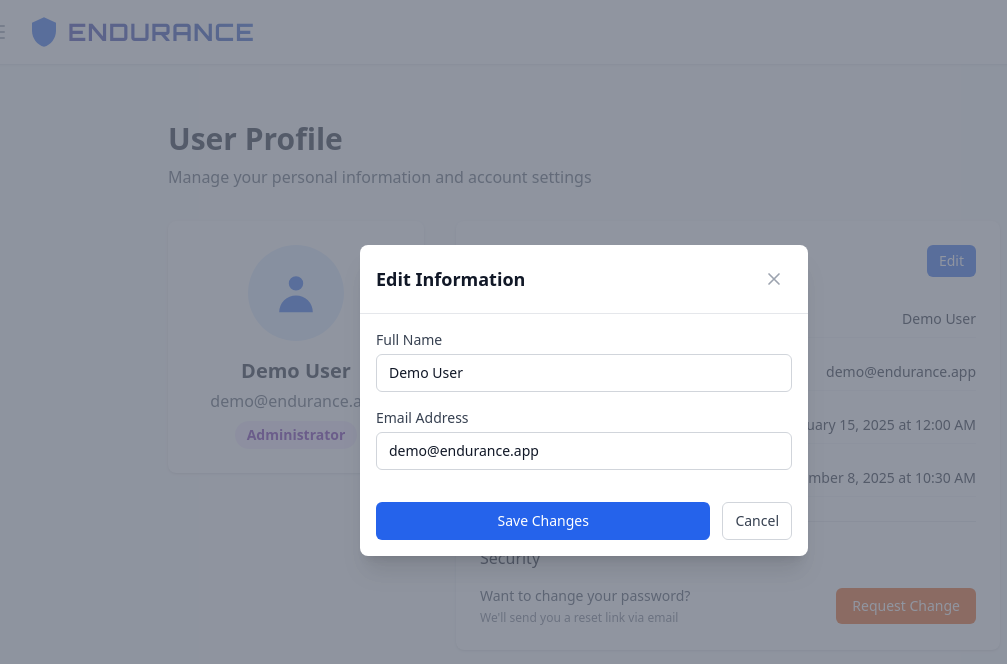
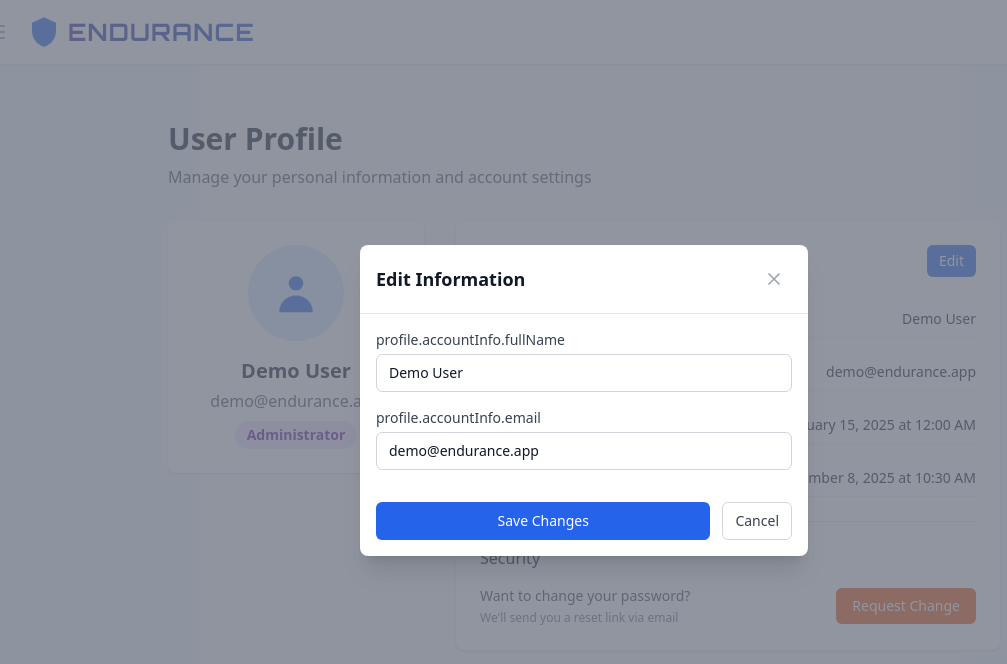
Before and after one commit to Jhan-Torres/endurance-2.0, a Vue app: page /profile in a window 1280 px wide. Both pictures are taken after a click on the button "Edit". Shown: the top 664 px of the page, without its empty margins (56-1063 px from the left). Built offline with nearby package versions, Linux system fonts and the light colour scheme.

Commit message:
fix: fix i18n implementation

```diff
--- a/src/features/profile/components/EditProfileModal.vue
+++ b/src/features/profile/components/EditProfileModal.vue
@@ -38,7 +38,7 @@
           class="flex items-center justify-between p-4 border-b border-gray-200 dark:border-gray-700"
         >
           <h2 class="text-lg font-semibold text-gray-900 dark:text-white">
-            {{ isSpanish ? "Editar Información" : "Edit Information" }}
+            {{ t("profile.editInformation") }}
           </h2>
           <button
             @click="closeModal"
@@ -68,7 +68,7 @@
               <label
                 class="block text-sm font-medium text-gray-700 dark:text-gray-300 mb-1"
               >
-                {{ isSpanish ? "Nombre Completo" : "Full Name" }}
+                {{ t("profile.accountInfo.fullName") }}
               </label>
               <input
                 v-model="formData.name"
@@ -83,7 +83,7 @@
               <label
                 class="block text-sm font-medium text-gray-700 dark:text-gray-300 mb-1"
               >
-                {{ isSpanish ? "Correo Electrónico" : "Email Address" }}
+                {{ t("profile.accountInfo.email") }}
               </label>
               <input
                 v-model="formData.email"
@@ -104,22 +104,14 @@
                   v-if="loading"
                   class="inline-block animate-spin rounded-full h-4 w-4 border-b-2 border-white mr-2"
                 ></span>
-                {{
-                  loading
-                    ? isSpanish
-                      ? "Guardando..."
-                      : "Saving..."
-                    : isSpanish
-                    ? "Guardar Cambios"
-                    : "Save Changes"
-                }}
+                {{ loading ? t("common.saving") : t("common.saveChanges") }}
               </button>
               <button
                 type="button"
                 @click="closeModal"
                 class="px-3 py-2 text-gray-700 dark:text-gray-300 text-sm font-medium border border-gray-300 dark:border-gray-600 rounded-md hover:bg-gray-50 dark:hover:bg-gray-700 focus:outline-none focus:ring-2 focus:ring-offset-2 focus:ring-primary-500 transition-colors"
               >
-                {{ isSpanish ? "Cancelar" : "Cancel" }}
+                {{ t("common.cancel") }}
               </button>
             </div>
           </form>
@@ -133,7 +125,7 @@
 import { ref, watch, onMounted, onUnmounted } from "vue";
 import { useLanguage } from "../../../shared/composables/useLanguage";
 
-const { isSpanish } = useLanguage();
+const { t } = useLanguage();
 
 interface UserProfile {
   id: string;
--- a/src/features/profile/components/ProfileCard.vue
+++ b/src/features/profile/components/ProfileCard.vue
@@ -42,7 +42,7 @@
 <script setup lang="ts">
 import { useLanguage } from "../../../shared/composables/useLanguage";
 
-const { isSpanish } = useLanguage();
+const { t } = useLanguage();
 
 interface UserProfile {
   id: string;
@@ -62,9 +62,9 @@ defineProps<Props>();
 // Helper functions
 const getRoleLabel = (role: string) => {
   const labels = {
-    admin: isSpanish.value ? "Administrador" : "Administrator",
-    user: isSpanish.value ? "Usuario" : "User",
-    guest: isSpanish.value ? "Invitado" : "Guest",
+    admin: t("profile.roles.admin"),
+    user: t("profile.roles.user"),
+    guest: t("profile.roles.guest"),
   };
   return labels[role as keyof typeof labels] || role;
 };
--- a/src/features/profile/components/ProfilePage.vue
+++ b/src/features/profile/components/ProfilePage.vue
@@ -6,14 +6,10 @@
       <!-- Page Header -->
       <header class="mb-8">
         <h1 class="text-3xl font-bold text-gray-900 dark:text-white">
-          {{ isSpanish ? "Perfil de Usuario" : "User Profile" }}
+          {{ t("profile.title") }}
         </h1>
         <p class="mt-2 text-gray-600 dark:text-gray-400">
-          {{
-            isSpanish
-              ? "Administra tu información personal y configuración de cuenta"
-              : "Manage your personal information and account settings"
-          }}
+          {{ t("profile.description") }}
         </p>
       </header>
 
@@ -30,16 +26,14 @@
             <div class="p-6">
               <div class="flex items-center justify-between mb-6">
                 <h3 class="text-lg font-medium text-gray-900 dark:text-white">
-                  {{
-                    isSpanish ? "Información de Cuenta" : "Account Information"
-                  }}
+                  {{ t("profile.accountInfo") }}
                 </h3>
                 <button
                   @click="openEditModal"
                   type="button"
                   class="px-3 py-1.5 text-sm bg-primary-600 hover:bg-primary-700 text-white rounded-md transition-colors duration-200"
                 >
-                  {{ isSpanish ? "Editar" : "Edit" }}
+                  {{ t("common.edit") }}
                 </button>
               </div>
 
@@ -52,7 +46,7 @@
                   <span
                     class="text-sm font-medium text-gray-700 dark:text-gray-300"
                   >
-                    {{ isSpanish ? "Nombre Completo" : "Full Name" }}
+                    {{ t("profile.fullName") }}
                   </span>
                   <span class="text-sm text-gray-900 dark:text-white">
                     {{ userProfile.name }}
@@ -66,7 +60,7 @@
                   <span
                     class="text-sm font-medium text-gray-700 dark:text-gray-300"
                   >
-                    {{ isSpanish ? "Correo Electrónico" : "Email Address" }}
+                    {{ t("profile.email") }}
                   </span>
                   <span class="text-sm text-gray-900 dark:text-white">
                     {{ userProfile.email }}
@@ -80,7 +74,7 @@
                   <span
                     class="text-sm font-medium text-gray-700 dark:text-gray-300"
                   >
-                    {{ isSpanish ? "Fecha de Registro" : "Member Since" }}
+                    {{ t("profile.memberSince") }}
                   </span>
                   <span class="text-sm text-gray-900 dark:text-white">
                     {{ formatDate(userProfile.createdAt) }}
@@ -94,7 +88,7 @@
                   <span
                     class="text-sm font-medium text-gray-700 dark:text-gray-300"
                   >
-                    {{ isSpanish ? "Último Acceso" : "Last Login" }}
+                    {{ t("profile.lastLogin") }}
                   </span>
                   <span class="text-sm text-gray-900 dark:text-white">
                     {{ formatDate(userProfile.lastLogin) }}
@@ -109,23 +103,15 @@
                 <h4
                   class="text-md font-medium text-gray-900 dark:text-white mb-4"
                 >
-                  {{ isSpanish ? "Seguridad" : "Security" }}
+                  {{ t("profile.security") }}
                 </h4>
                 <div class="flex items-center justify-between">
                   <div>
                     <p class="text-sm text-gray-700 dark:text-gray-300">
-                      {{
-                        isSpanish
-                          ? "¿Deseas cambiar tu contraseña?"
-                          : "Want to change your password?"
-                      }}
+                      {{ t("profile.passwordChange") }}
                     </p>
                     <p class="text-xs text-gray-500 dark:text-gray-400 mt-1">
-                      {{
-                        isSpanish
-                          ? "Te enviaremos un enlace de restablecimiento por correo"
-                          : "We'll send you a reset link via email"
-                      }}
+                      {{ t("profile.passwordChangeDesc") }}
                     </p>
                   </div>
                   <button
@@ -133,7 +119,7 @@
                     @click="requestPasswordChange"
                     class="px-4 py-2 bg-orange-600 hover:bg-orange-700 text-white rounded-md transition-colors duration-200 text-sm font-medium"
                   >
-                    {{ isSpanish ? "Solicitar Cambio" : "Request Change" }}
+                    {{ t("profile.requestChange") }}
                   </button>
                 </div>
               </div>
@@ -160,7 +146,7 @@ import { useAuth } from "../../auth/composables/useAuth";
 import ProfileCard from "./ProfileCard.vue";
 import EditProfileModal from "./EditProfileModal.vue";
 
-const { isSpanish } = useLanguage();
+const { t, isSpanish } = useLanguage();
 const { user } = useAuth();
 
 // User profile data
@@ -194,11 +180,7 @@ const handleSaveProfile = (profileData: { name: string; email: string }) => {
 
   // TODO: Implement API call to save profile
   console.log("Saving profile:", userProfile.value);
-  alert(
-    isSpanish.value
-      ? "Perfil guardado exitosamente"
-      : "Profile saved successfully"
-  );
+  alert(t("profile.profileSaved"));
 };
 
 const openEditModal = () => {
@@ -212,11 +194,7 @@ const closeEditModal = () => {
 const requestPasswordChange = () => {
   // TODO: Implement password change request API call
   console.log("Requesting password change for user:", userProfile.value.email);
-  alert(
-    isSpanish.value
-      ? "Se ha enviado un enlace de restablecimiento a tu correo electrónico"
-      : "A password reset link has been sent to your email address"
-  );
+  alert(t("profile.passwordResetSent"));
 };
 
 // Initialize profile data
--- a/src/i18n.ts
+++ b/src/i18n.ts
@@ -9,6 +9,7 @@ const messages = {
       signIn: "Sign In",
       signUp: "Sign Up",
       language: "Language",
+      languageCode: "EN",
     },
     hero: {
       title: "The Ultimate",
@@ -22,10 +23,34 @@ const messages = {
     settings: {
       darkMode: "Dark Mode",
     },
+    common: {
+      cancel: "Cancel",
+      save: "Save",
+      saveChanges: "Save Changes",
+      saving: "Saving...",
+      edit: "Edit",
+    },
     profile: {
       title: "User Profile",
-      description: "Manage your account settings and security preferences",
-      logins: "Logins",
+      description: "Manage your personal information and account settings",
+      accountInfo: "Account Information",
+      editInformation: "Edit Information",
+      fullName: "Full Name",
+      email: "Email Address",
+      memberSince: "Member Since",
+      lastLogin: "Last Login",
+      security: "Security",
+      passwordChange: "Want to change your password?",
+      passwordChangeDesc: "We'll send you a reset link via email",
+      requestChange: "Request Change",
+      profileSaved: "Profile saved successfully",
+      passwordResetSent:
+        "A password reset link has been sent to your email address",
+      roles: {
+        admin: "Administrator",
+        user: "User",
+        guest: "Guest",
+      },
     },
   },
   es: {
@@ -36,6 +61,7 @@ const messages = {
       signIn: "Iniciar Sesión",
       signUp: "Registrarse",
       language: "Idioma",
+      languageCode: "ES",
     },
     hero: {
       title: "El Mejor",
@@ -49,11 +75,36 @@ const messages = {
     settings: {
       darkMode: "Modo Oscuro",
     },
+    common: {
+      cancel: "Cancelar",
+      save: "Guardar",
+      saveChanges: "Guardar Cambios",
+      saving: "Guardando...",
+      edit: "Editar",
+    },
     profile: {
       title: "Perfil de Usuario",
       description:
-        "Gestiona la configuración de tu cuenta y preferencias de seguridad",
-      logins: "Inicios de Sesión",
+        "Administra tu información personal y configuración de cuenta",
+      accountInfo: "Información de Cuenta",
+      editInformation: "Editar Información",
+      fullName: "Nombre Completo",
+      email: "Correo Electrónico",
+      memberSince: "Fecha de Registro",
+      lastLogin: "Último Acceso",
+      security: "Seguridad",
+      passwordChange: "¿Deseas cambiar tu contraseña?",
+      passwordChangeDesc:
+        "Te enviaremos un enlace de restablecimiento por correo",
+      requestChange: "Solicitar Cambio",
+      profileSaved: "Perfil guardado exitosamente",
+      passwordResetSent:
+        "Se ha enviado un enlace de restablecimiento a tu correo electrónico",
+      roles: {
+        admin: "Administrador",
+        user: "Usuario",
+        guest: "Invitado",
+      },
     },
   },
 };
--- a/src/shared/components/SideMenu.vue
+++ b/src/shared/components/SideMenu.vue
@@ -226,7 +226,7 @@
               <span
                 class="text-sm font-medium text-primary-600 dark:text-primary-400"
               >
-                {{ isSpanish ? "ES" : "EN" }}
+                {{ t("nav.languageCode") }}
               </span>
               <svg
                 class="dropdown-arrow"
```
